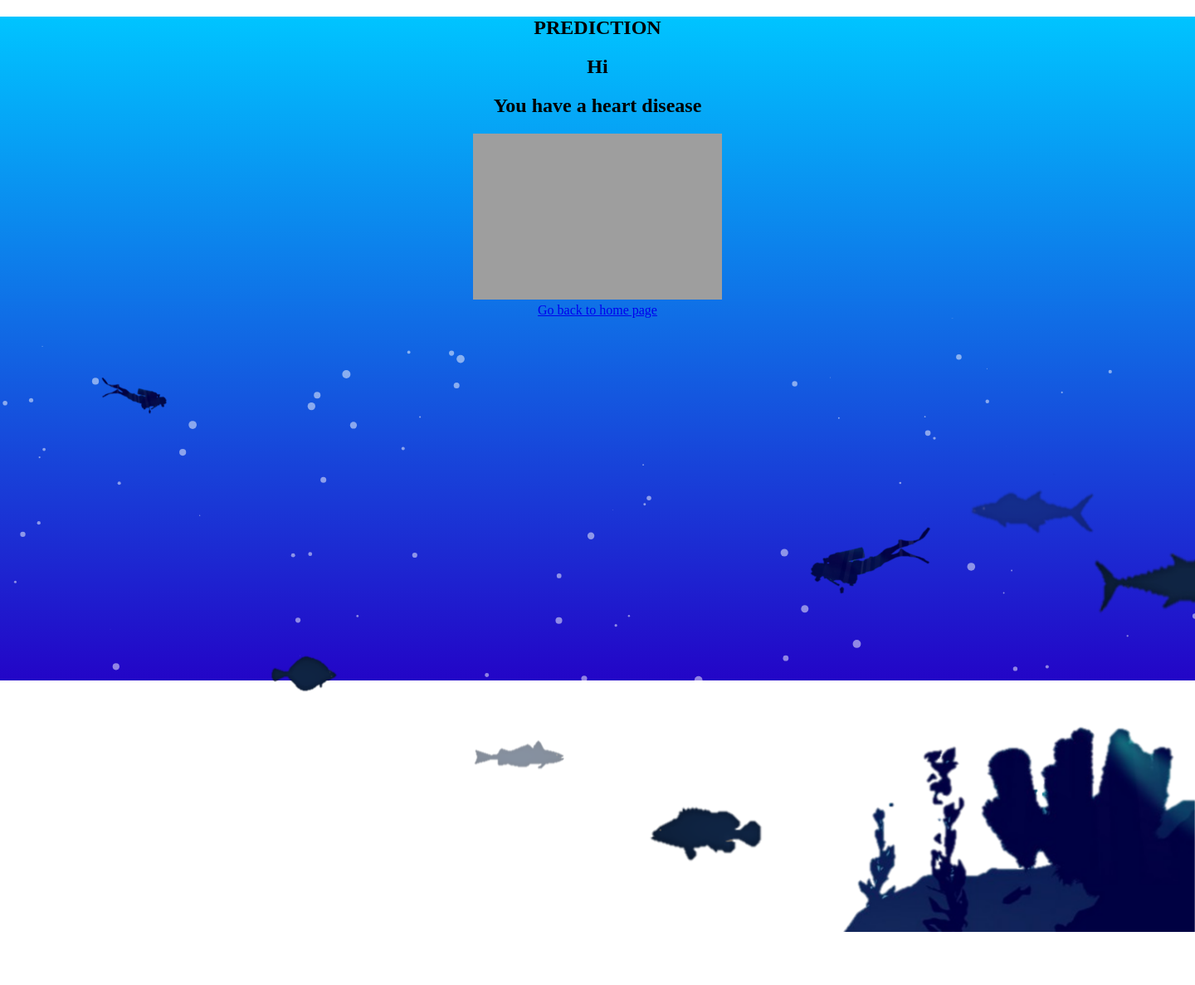
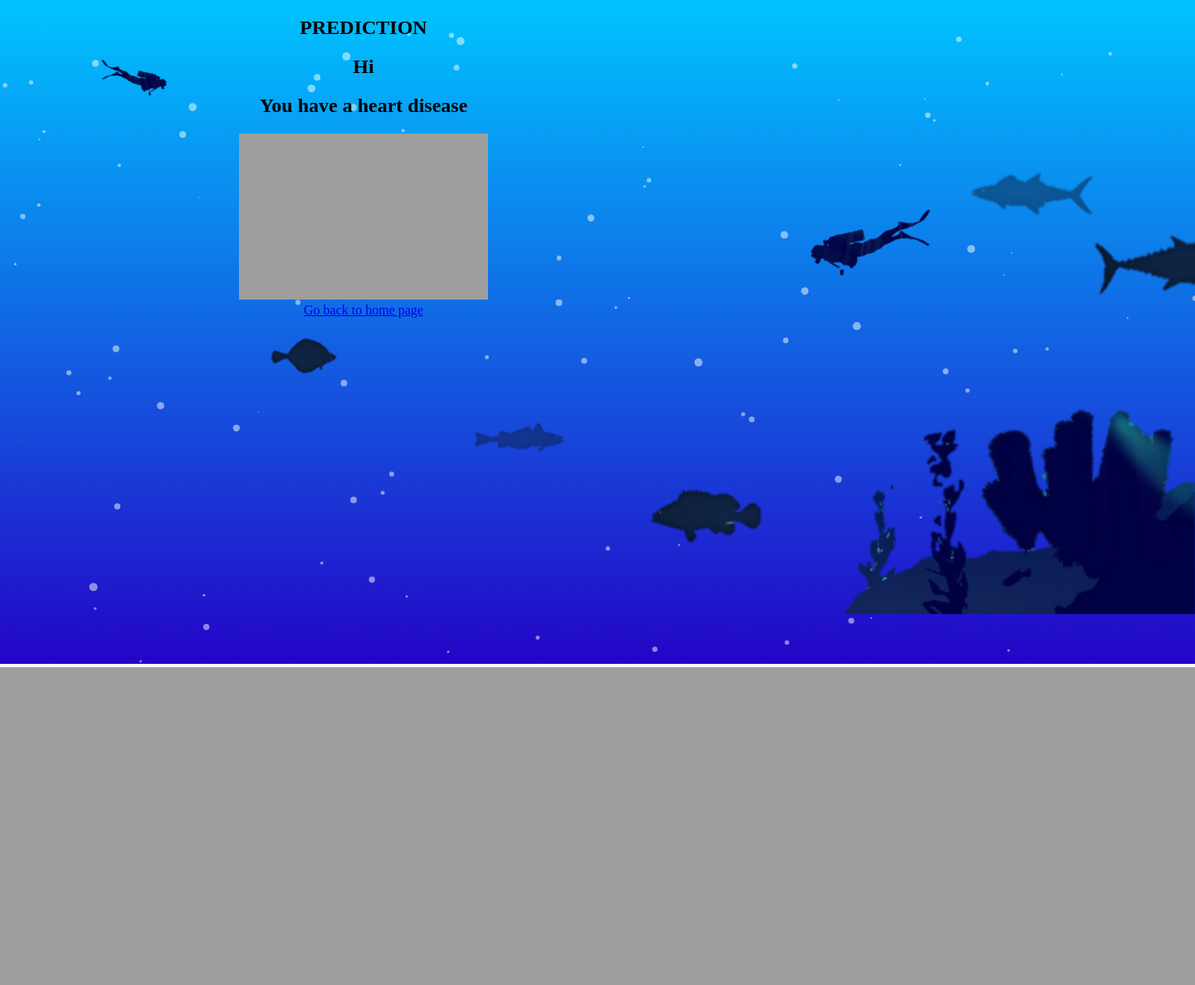
Before and after one commit to Tannybuoy/Elasticity, a Flask app: template templates/after.html in a window 1440 px wide; the page is wider, and only the part inside the window is pictured. Shown: that part at 83% size. After the commit the page ends 804 px from the top of that part, so only its background shows below. Run offline with Flask 2, Linux system fonts and the light colour scheme; the template is opened without the code that fills it, so the values that code supplies are empty; parts of the project's set-up code (start-up, migrations or seed data) failed here and were passed over; grey boxes are pictures that could not be loaded.

Commit message:
after update

```diff
--- a/static/styles/style.css
+++ b/static/styles/style.css
@@ -13,7 +13,7 @@
 .body-particles{
   position: absolute;
   top: 0;
-  left: 0;
+  left: 20%;
   z-index: 100;
 }
 #particles
--- a/templates/after.html
+++ b/templates/after.html
@@ -9,8 +9,9 @@
   <body>
     <!---Underwater animation--->
     <section>
-      <div class="container">
+      <div class="body-particles">
             <center>
+            <div id="wrapper">
               <h1>PREDICTION</h1>
               <h2>Hi {%print(name)%}</h2>
               {%if data==0%}
@@ -24,7 +25,9 @@
               {%endif%}
               <br>
               <a href="/">Go back to home page</a>
+              </div>
             </center>
+
       </div>
       <div id="particles">
         <img src="{{url_for('static', filename='img/fish1.png')}}" class="fish fish1">
--- a/templates/index.html
+++ b/templates/index.html
@@ -15,6 +15,7 @@
         <div id="wrapper">
 
             <h1>HEART DISEASE DETECTION</h1>
+            <p>Humans are the sharks of the land. If this thought gives you a mini-heart attack, take this test!</p>
             <form method="POST" action="{{url_for('home')}}">
               <b>Name: <input type="text" name="nm", placeholder="Enter name"><br><br>
               <b>Age: <input type="text" name="a", placeholder="Enter age"><br><br>
```
